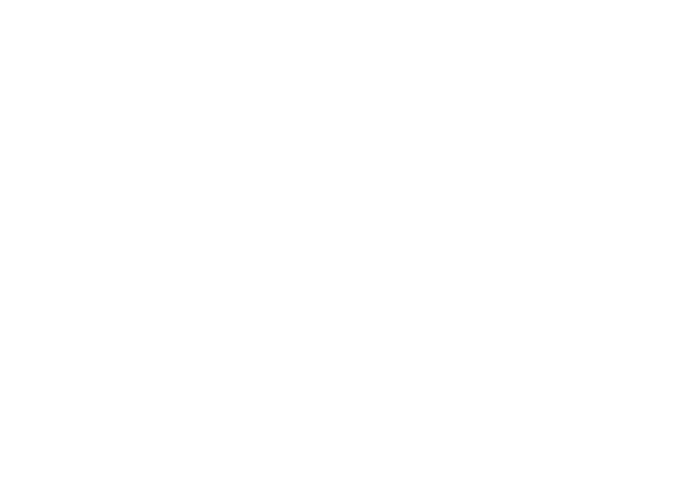
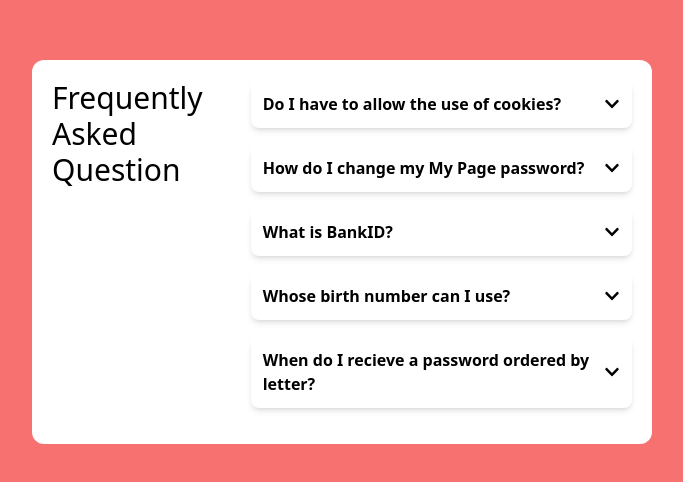
Before and after one commit to rnwathon/react-mini-projects, a React (Create React App) app: page /3-FAQ in a window 1280 px wide. Before the commit this address had no page. Shown: the part 148-630 px from the top of the page, without its empty margins (298-981 px from the left). Built offline with nearby package versions, Linux system fonts and the light colour scheme.

Commit message:
feat: FAQ page with accordion

```diff
--- a/src/App.js
+++ b/src/App.js
@@ -3,6 +3,7 @@
 import Home from './Pages/0-Home';
 import PersonList from './Pages/1-PersonList';
 import RandomQuote from './Pages/2-RandomQuote';
+import FAQ from './Pages/3-FAQ';
 
 function App() {
   return (
@@ -10,6 +11,7 @@
       <Route path="/" element={<Home />} />
       <Route path="/1-PersonList" element={<PersonList />} />
       <Route path="/2-RandomQuote" element={<RandomQuote />} />
+      <Route path="/3-FAQ" element={<FAQ />} />
     </Routes>
   );
 }
--- /dev/null
+++ b/src/Pages/3-FAQ/Components/Accordion.jsx
@@ -0,0 +1,24 @@
+import * as React from 'react';
+import { FaChevronDown, FaChevronUp } from 'react-icons/fa';
+
+function Accordion(props) {
+  const { info, title } = props;
+  const [showDetail, setShowDetail] = React.useState(false);
+  return (
+    <div
+      className={`rounded-lg w-full mb-4 transition-all ${
+        showDetail ? 'shadow-xl' : 'shadow-md'
+      }`}
+    >
+      <header className="flex justify-between p-3">
+        <h2 className="font-bold">{title}</h2>
+        <button type="button" onClick={() => setShowDetail(!showDetail)}>
+          {showDetail ? <FaChevronUp /> : <FaChevronDown />}
+        </button>
+      </header>
+      {showDetail && <article className="p-3">{info}</article>}
+    </div>
+  );
+}
+
+export default Accordion;
--- /dev/null
+++ b/src/Pages/3-FAQ/data.js
@@ -0,0 +1,28 @@
+const questions = [
+  {
+    id: 1,
+    title: 'Do I have to allow the use of cookies?',
+    info: 'Unicorn vinyl poutine brooklyn, next level direct trade iceland. Shaman copper mug church-key coloring book, whatever poutine normcore fixie cred kickstarter post-ironic street art.',
+  },
+  {
+    id: 2,
+    title: 'How do I change my My Page password?',
+    info: 'Coloring book forage photo booth gentrify lumbersexual. Migas chillwave poutine synth shoreditch, enamel pin thundercats fashion axe roof party polaroid chartreuse.',
+  },
+  {
+    id: 3,
+    title: 'What is BankID?',
+    info: 'Enamel pin fam sustainable woke whatever venmo. Authentic asymmetrical put a bird on it, lumbersexual activated charcoal kinfolk banjo cred pickled sartorial.',
+  },
+  {
+    id: 4,
+    title: 'Whose birth number can I use?',
+    info: 'Edison bulb direct trade gentrify beard lo-fi seitan sustainable roof party franzen occupy squid. Knausgaard cronut succulents, scenester readymade shabby chic lyft. Copper mug meh vegan gentrify.',
+  },
+  {
+    id: 5,
+    title: 'When do I recieve a password ordered by letter?',
+    info: 'Locavore franzen fashion axe live-edge neutra irony synth af tilde shabby chic man braid chillwave waistcoat copper mug messenger bag. Banjo snackwave blog, microdosing thundercats migas vaporware viral lo-fi seitan ',
+  },
+];
+export default questions;
--- /dev/null
+++ b/src/Pages/3-FAQ/index.jsx
@@ -0,0 +1,22 @@
+import * as React from 'react';
+import data from './data';
+import Accordion from './Components/Accordion';
+
+function FAQ() {
+  const [questions, setQuestions] = React.useState(data);
+
+  return (
+    <div className="bg-red-400 h-screen flex flex-col items-center justify-center p-5">
+      <div className="bg-white w-full sm:w-2/3 md:w-1/2 rounded-xl p-5 flex gap-2">
+        <h1 className="text-3xl w-1/3">Frequently Asked Question</h1>
+        <div className="w-2/3">
+          {questions.map((question) => (
+            <Accordion key={question.id} {...question} />
+          ))}
+        </div>
+      </div>
+    </div>
+  );
+}
+
+export default FAQ;
```
